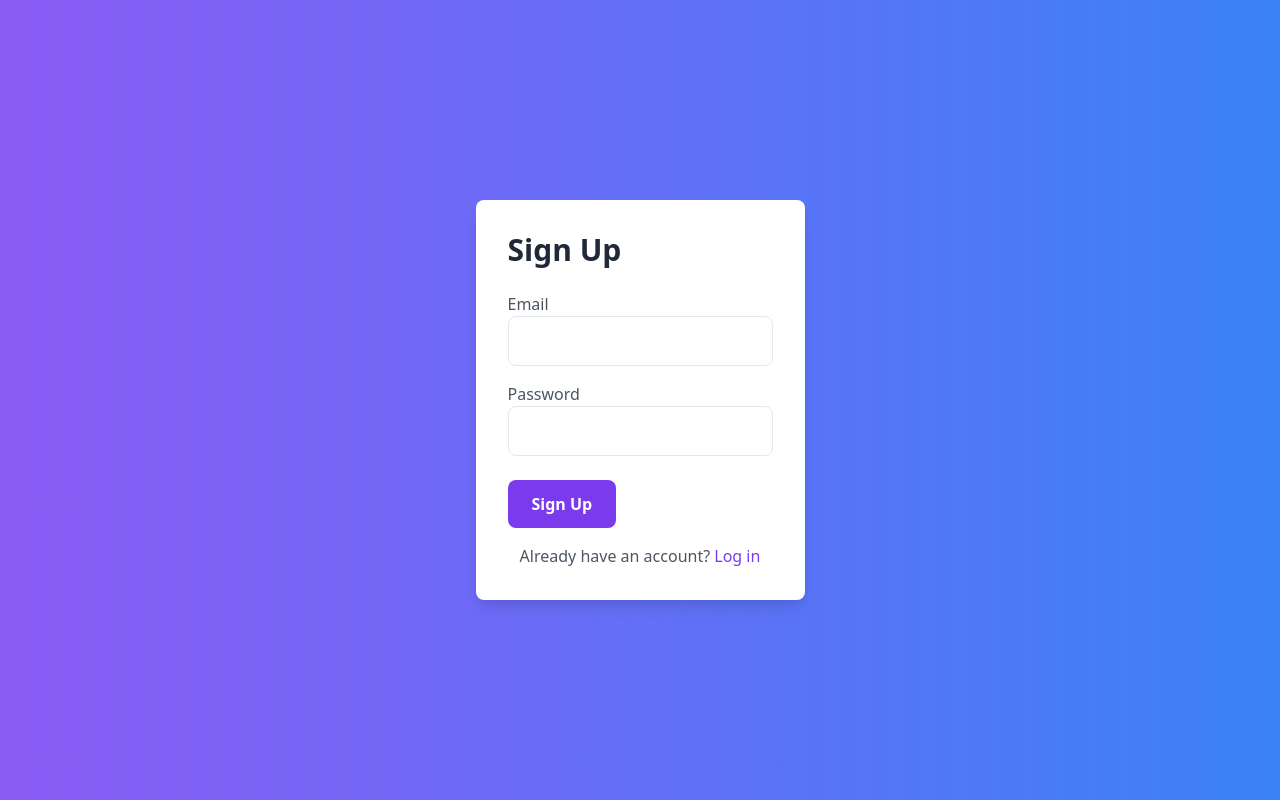
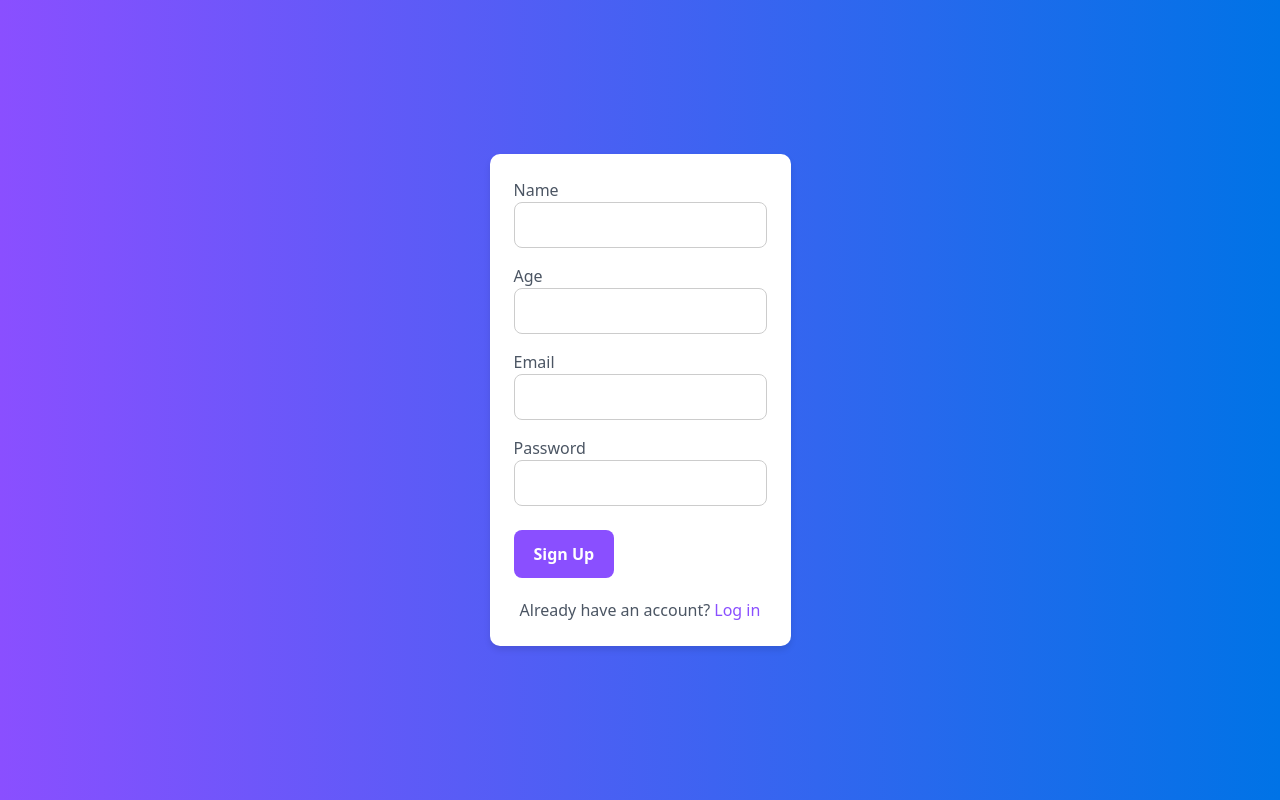
Before and after one commit to harshmahalle/minor_project, a website: page public/registration.html in a window 1280 px wide. Drawn offline with nearby package versions, Linux system fonts and the light colour scheme.

Commit message:
Update registration.html

```diff
--- a/public/registration.html
+++ b/public/registration.html
@@ -2,78 +2,110 @@
 <html lang="en">
 
 <head>
-  <!-- Your other head elements go here -->
   <meta charset="UTF-8">
   <meta name="viewport" content="width=device-width, initial-scale=1.0">
   <title>Registration</title>
-  <!-- Include Tailwind CSS -->
+  <!-- Enhanced Tailwind CSS -->
   <link href="https://cdn.jsdelivr.net/npm/tailwindcss@2.2.7/dist/tailwind.min.css" rel="stylesheet">
+  <style>
+    /* Custom Styles */
+    .bg-gradient-purple-blue {
+      background: linear-gradient(90deg, #8a4fff, #0073e6);
+    }
+
+    /* Form Container Styles */
+    .form-container {
+      max-width: 400px;
+      background-color: #fff;
+      border-radius: 10px;
+      box-shadow: 0 4px 6px rgba(0, 0, 0, 0.1);
+    }
+
+    /* Form Element Styles */
+    .form-input {
+      border: 1px solid #ccc;
+      border-radius: 8px;
+      padding: 10px;
+      width: 100%;
+      transition: border-color 0.3s;
+    }
+
+    .form-input:focus {
+      border-color: #8a4fff;
+      outline: none;
+    }
+
+    .btn-signup {
+      background-color: #8a4fff;
+      color: #fff;
+      border: none;
+      border-radius: 8px;
+      padding: 12px 20px;
+      font-weight: bold;
+      transition: background-color 0.3s;
+    }
+
+    .btn-signup:hover {
+      background-color: #0073e6;
+    }
+
+    .already-account {
+      text-align: center;
+      margin-top: 20px;
+    }
+
+    .already-account a {
+      color: #8a4fff;
+      text-decoration: none;
+      transition: color 0.3s;
+    }
+
+    .already-account a:hover {
+      color: #0073e6;
+      text-decoration: underline;
+    }
+  </style>
 </head>
 
-<body class="bg-gradient-to-r from-purple-500 to-blue-500 min-h-screen flex items-center justify-center">
+<body class="bg-gradient-purple-blue min-h-screen flex items-center justify-center">
 
-    <!-- Registration Modal -->
-    <div id="registration-modal" class="bg-white p-8 max-w-md rounded-lg shadow-lg">
-        <h2 class="text-3xl font-semibold text-gray-800 mb-6">Sign Up</h2>
-        <form id="registration-form">
+  <div class="form-container p-6">
+    <form id="registration-form" action="/register" method="POST">
+      <div class="mb-4">
+        <label for="name" class="block text-gray-600">Name</label>
+        <input type="text" id="name" name="name" class="form-input">
+      </div>
+      <div class="mb-4">
+        <label for="age" class="block text-gray-600">Age</label>
+        <input type="number" id="age" name="age" class="form-input">
+      </div>
       <div class="mb-4">
         <label for="email" class="block text-gray-600">Email</label>
-            <input type="email" id="email" name="email" class="w-full px-4 py-3 border rounded-lg focus:ring-2 focus:ring-purple-400 focus:outline-none">
+        <input type="email" id="email" name="email" class="form-input">
       </div>
       <div class="mb-6">
         <label for="password" class="block text-gray-600">Password</label>
-            <input type="password" id="password" name="password" class="w-full px-4 py-3 border rounded-lg focus:ring-2 focus:ring-purple-400 focus:outline-none">
+        <input type="password" id="password" name="password" class="form-input">
+      </div>
+      <!-- Display the error message here -->
+      <div id="error-message" style="color: red;"></div>
+      <button type="submit" value="submit" class="btn-signup">
+        Sign Up
+      </button>
+    </form>
+    <p class="text-gray-600 text-center mt-4 already-account">Already have an account? <a href="/login" class="hover:text-purple-600">Log in</a></p>
   </div>
 
-            <button type="button" id="signup-btn" class="bg-purple-600 hover:bg-purple-700 text-white font-semibold py-3 px-6 rounded-lg focus:outline-none">
-              Sign Up
-            </button>
-
-        </form>
-        <p class="text-gray-600 text-center mt-4">Already have an account? <a href="#" class="text-purple-600 hover:underline">Log in</a></p>
-    </div>
-
-    <!-- Firebase scripts -->
-    <script src="https://www.gstatic.com/firebasejs/10.4.0/firebase-app.js"></script>
-    <script src="https://www.gstatic.com/firebasejs/10.4.0/firebase-auth.js"></script>
-
-    <!-- Firebase configuration script (initialize Firebase) -->
+  <!-- Add this script tag to your HTML file -->
   <script>
-      const firebaseConfig = {
-      apiKey: "AIzaSyBI6i02dKO3sPmlSLBLZMRFMtosFcpe_DQ",
-      authDomain: "minorproject-86fb0.firebaseapp.com",
-      projectId: "minorproject-86fb0",
-      storageBucket: "minorproject-86fb0.appspot.com",
-      messagingSenderId: "598323291029",
-      appId: "1:598323291029:web:f20ec861c7ba7047058c9c",
-      measurementId: "G-Y0LQK8R2D2"
-      };
-
-      // Initialize Firebase
-      firebase.initializeApp(firebaseConfig);
-    </script>
-
-    <!-- Your additional scripts for registration functionality go here -->
-    <script>
-      const signupBtn = document.getElementById('signup-btn');
-      if (signupBtn) {
-        signupBtn.addEventListener('click', () => {
-          const email = document.getElementById('email').value;
-          const password = document.getElementById('password').value;
-
-          firebase.auth().createUserWithEmailAndPassword(email, password)
-            .then((userCredential) => {
-              // Registration success, you can redirect or perform other actions here.
-              console.log('Registration successful!', userCredential);
-            })
-            .catch((error) => {
-              // Handle registration errors here.
-              console.error('Registration error:', error);
-            });
-        });
+    const urlParams = new URLSearchParams(window.location.search);
+    const error = urlParams.get('error');
+    if (error) {
+      // Display the error message to the user (you can style this as needed)
+      document.getElementById('error-message').textContent = error;
     }
   </script>
-
 </body>
 
+
 </html>
```
Lines whose indentation alone changed are shown as unchanged.
